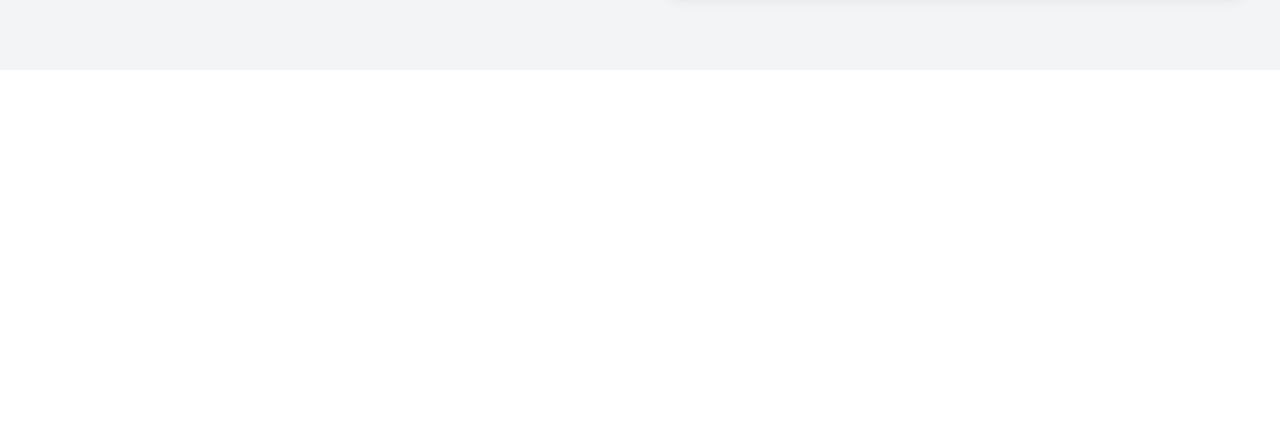
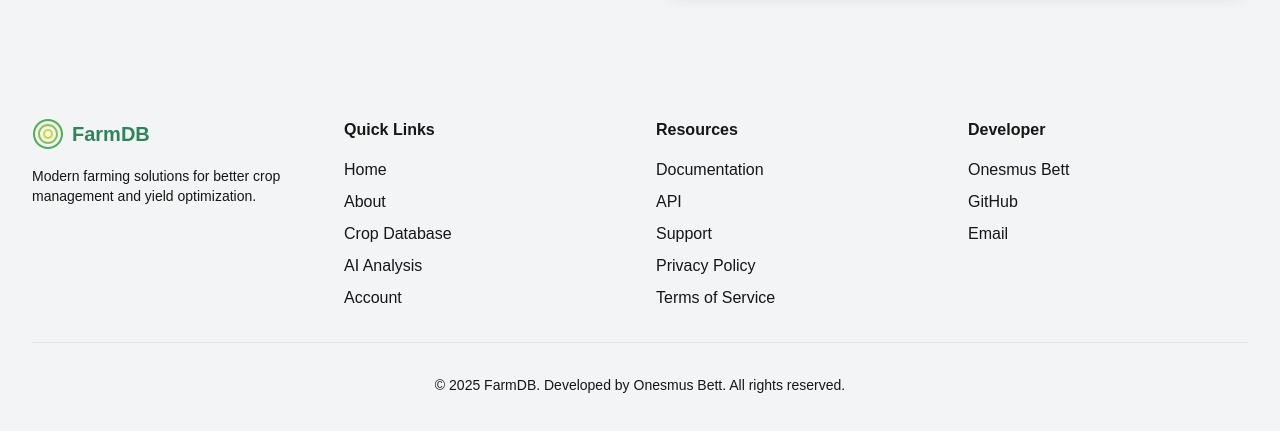
Before and after one commit to onesmuskipchumba0/Farmdb, a Next.js app: page / in a window 1280 px wide. Shown: the part 2688-3119 px from the top of the page. Before the commit the page ends 2758 px from the top, so only its background shows below. Built offline with nearby package versions, Linux system fonts and the light colour scheme.

Commit message:
add footer

```diff
--- a/app/layout.js
+++ b/app/layout.js
@@ -3,7 +3,8 @@ import "./globals.css";
 import Image from "next/image";
 import Link from "next/link";
 import ThemeToggle from "@/components/ThemeToggle";
-import farmLogo from "@/components/assets/farm-logo.svg"; // Import the farm logo
+import farmLogo from "@/components/assets/farm-logo.svg";
+import Footer from "@/components/Footer";
 
 const geistSans = Geist({
   variable: "--font-geist-sans",
@@ -24,7 +25,7 @@ export default function RootLayout({ children }) {
   return (
     <html lang="en" data-theme="light">
       <body
-        className={`${geistSans.variable} ${geistMono.variable} antialiased`}
+        className={`${geistSans.variable} ${geistMono.variable} antialiased min-h-screen flex flex-col`}
       >
         <nav className="flex flex-row items-center gap-6 p-6 bg-base-100 shadow-md">
           <div className="flex flex-row items-center justify-start ml-12 mr-auto">
@@ -43,7 +44,10 @@ export default function RootLayout({ children }) {
             <ThemeToggle />
           </div>
         </nav>
-        {children}
+        <main className="flex-grow">
+          {children}
+        </main>
+        <Footer />
       </body>
     </html>
   );
--- /dev/null
+++ b/components/Footer.jsx
@@ -0,0 +1,98 @@
+import Link from 'next/link'
+import Image from 'next/image'
+import farmLogo from './assets/farm-logo.svg'
+
+export default function Footer() {
+  const quickLinks = [
+    { name: 'Home', href: '/' },
+    { name: 'About', href: '/about' },
+    { name: 'Crop Database', href: '/cropdb' },
+    { name: 'AI Analysis', href: '/ai' },
+    { name: 'Account', href: '/account' },
+  ]
+
+  const resourceLinks = [
+    { name: 'Documentation', href: '/docs' },
+    { name: 'API', href: '/api' },
+    { name: 'Support', href: '/support' },
+    { name: 'Privacy Policy', href: '/privacy' },
+    { name: 'Terms of Service', href: '/terms' },
+  ]
+
+  return (
+    <footer className="bg-base-200 text-base-content">
+      <div className="max-w-7xl mx-auto px-8 py-12">
+        <div className="grid grid-cols-1 md:grid-cols-4 gap-8">
+          {/* Brand Section */}
+          <div className="space-y-4">
+            <Link href="/" className="flex items-center gap-2">
+              <Image src={farmLogo} alt="FarmDB Logo" width={32} height={32} />
+              <span className="text-xl font-bold text-primary">FarmDB</span>
+            </Link>
+            <p className="text-sm">
+              Modern farming solutions for better crop management and yield optimization.
+            </p>
+          </div>
+
+          {/* Quick Links */}
+          <div>
+            <h3 className="font-bold mb-4">Quick Links</h3>
+            <ul className="space-y-2">
+              {quickLinks.map((link) => (
+                <li key={link.name}>
+                  <Link href={link.href} className="hover:text-primary transition-colors">
+                    {link.name}
+                  </Link>
+                </li>
+              ))}
+            </ul>
+          </div>
+
+          {/* Resources */}
+          <div>
+            <h3 className="font-bold mb-4">Resources</h3>
+            <ul className="space-y-2">
+              {resourceLinks.map((link) => (
+                <li key={link.name}>
+                  <Link href={link.href} className="hover:text-primary transition-colors">
+                    {link.name}
+                  </Link>
+                </li>
+              ))}
+            </ul>
+          </div>
+
+          {/* Developer Info */}
+          <div>
+            <h3 className="font-bold mb-4">Developer</h3>
+            <ul className="space-y-2">
+              <li>Onesmus Bett</li>
+              <li>
+                <a
+                  href="https://github.com/onesmuskipchumba0"
+                  target="_blank"
+                  rel="noopener noreferrer"
+                  className="hover:text-primary transition-colors"
+                >
+                  GitHub
+                </a>
+              </li>
+              <li>
+                <a
+                  href="mailto:onesmuskipchumba5@gmail.com"
+                  className="hover:text-primary transition-colors"
+                >
+                  Email
+                </a>
+              </li>
+            </ul>
+          </div>
+        </div>
+
+        <div className="border-t border-base-300 mt-8 pt-8 text-sm text-center">
+          <p>© {new Date().getFullYear()} FarmDB. Developed by Onesmus Bett. All rights reserved.</p>
+        </div>
+      </div>
+    </footer>
+  )
+}
```
